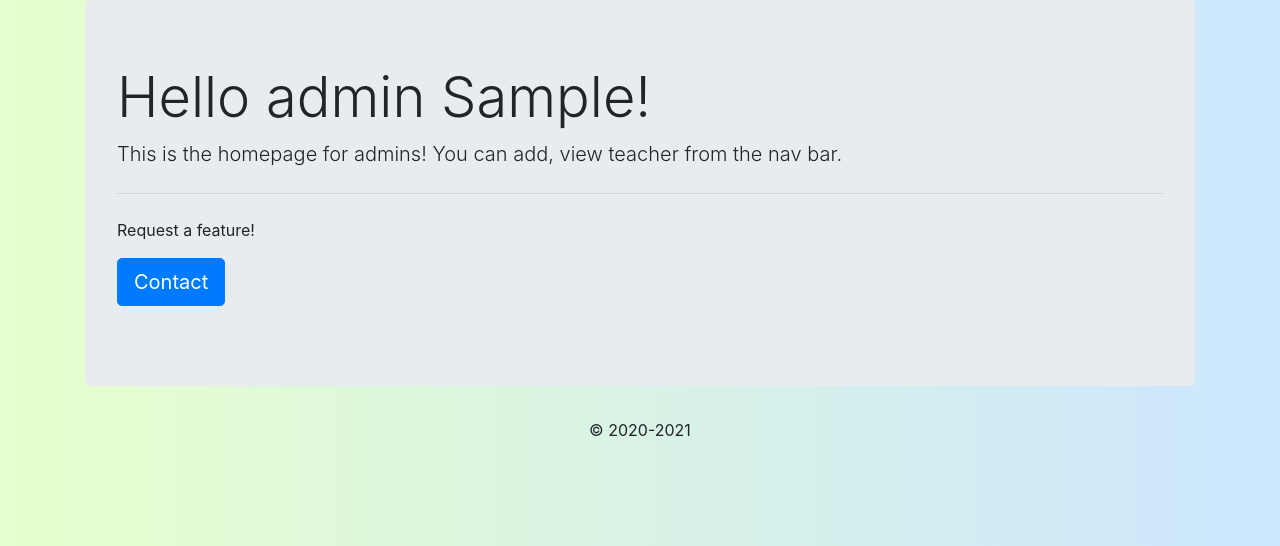
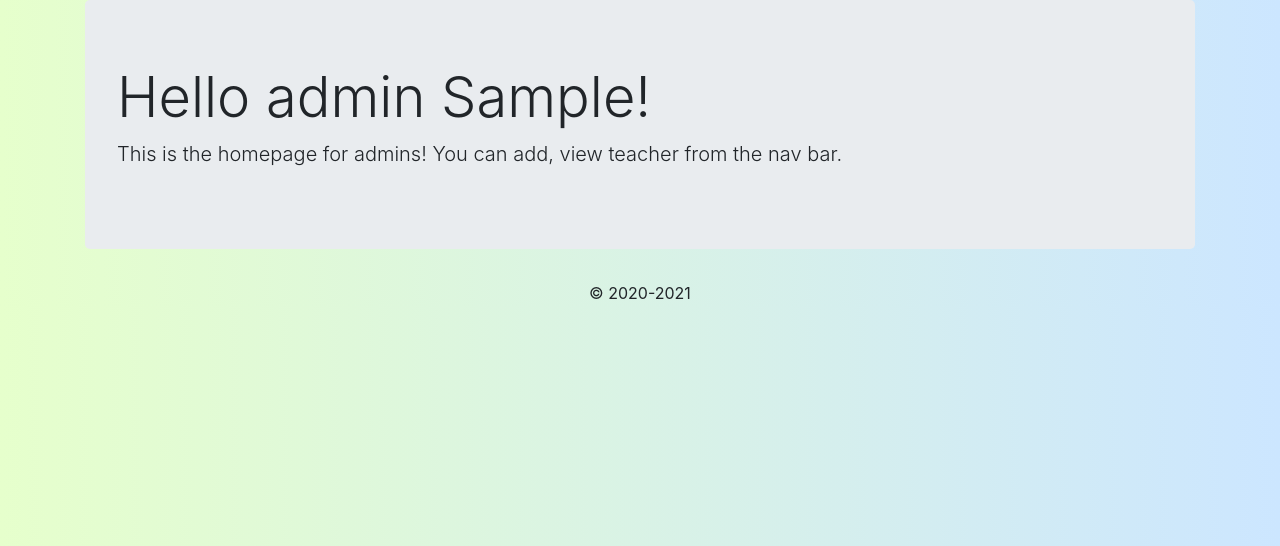
Before and after one commit to haxs101/Attendance-New, a PHP site: page /admin/adminLogin.php in a window 1280 px wide. Shown: the part 112-658 px from the top of the page. Run offline with PHP 8.4, Linux system fonts and the light colour scheme; the visitor is signed in with stand-in values (Sample User, id 1); data comes from the database, SQL or seed files in the repository; data that the repository does not hold is empty; some libraries are stand-ins or nearby versions.

Commit message:
delete jumbotron contact

```diff
--- a/admin/adminLogin.php
+++ b/admin/adminLogin.php
@@ -99,11 +99,7 @@
     <div class="jumbotron" id="homee">
         <h1 class="display-4">Hello admin <?php echo htmlspecialchars(ucwords($_SESSION["username"])); ?>!</h1>
         <p class="lead">This is the homepage for admins! You can add, view teacher from the nav bar.</p>
-        <hr class="my-4">
-        <p>Request a feature!</p>
-        <p class="lead">
-            <a class="btn btn-primary btn-lg" href="mailto:mrbaslote@gmail.com" role="button">Contact</a>
-        </p>
+
     </div>
 
         <div class="row">
--- a/teacher.php
+++ b/teacher.php
@@ -117,11 +117,7 @@ if(isset($_POST['timein'])){
     <div class="jumbotron" id="homee">
         <h1 class="display-4">Hello Teacher <?php echo htmlspecialchars(ucwords($_SESSION["Name"])) ; ?>! </h1>
         <p class="lead">This is the homepage for teachers! You can add, view students from the nav bar.</p>
-        <hr class="my-4">
-        <p>Request a feature!</p>
-        <p class="lead">
-            <a class="btn btn-primary btn-lg" href="mailto:mrbaslote@gmail.com" role="button">Contact</a>
-        </p>
+
     </div>
         <div class="row">
 
```
